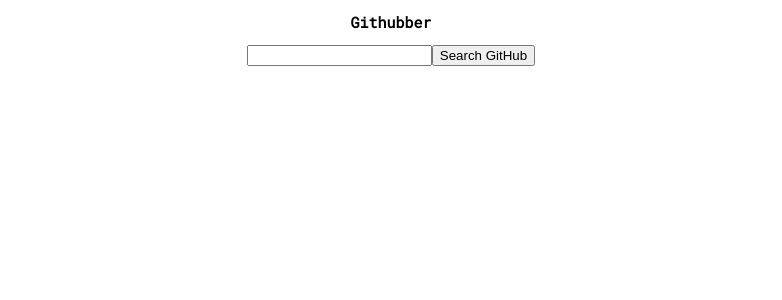
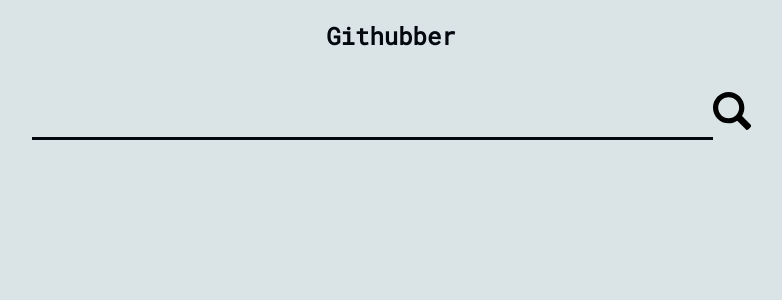
Before and after one commit to gagyibenedek/ng-githubber, an Angular app: page / in a window 1280 px wide. Shown: the top 300 px of the page, without its empty margins (249-1031 px from the left). Built offline with nearby package versions, Linux system fonts and the light colour scheme; what ngx-pagination would draw is missing.

Commit message:
a bit of styling

```diff
--- /dev/null
+++ b/src/_variables.scss
@@ -0,0 +1,5 @@
+$c-light: #dae3e5;
+$c-dark: #04080f;
+$c-bg: #a1c6ea;
+
+$transition-constant: .3s ease-in;
--- a/src/app/app.component.html
+++ b/src/app/app.component.html
@@ -1,5 +1,9 @@
 <div class="githubber">
-  <app-search (onSearch)="onSearch($event)"></app-search>
+  <app-search
+    [searchDone]="results.length > 0"
+    (onSearch)="onSearch($event)"
+    class="search">
+  </app-search>
   <app-result-list
     *ngIf="results.length > 0 && !spinnerVisible"
     [results]="results"
@@ -13,5 +17,7 @@
     (onCloseIssuesPanel)="onCloseIssuesPanel()"
     (onShowAllIssues)="onShowAllIssues()">
   </app-result-list>
-  <div *ngIf="spinnerVisible">Loading...</div>
+  <div *ngIf="spinnerVisible">
+    <app-spinner></app-spinner>
+  </div>
 </div>
--- a/src/app/app.component.scss
+++ b/src/app/app.component.scss
@@ -1,5 +1,8 @@
+@import '../variables';
+
 .githubber {
     text-align: center;
     font-family: 'Roboto Mono', monospace;
     font-size: 10px;
+    color: $c-dark;
 }
--- a/src/app/app.component.ts
+++ b/src/app/app.component.ts
@@ -33,17 +33,21 @@
   }
 
   onGetPage(page: number) {
+    this.spinnerVisible = true;
     this.gitHubService.getPage(page).subscribe((data:any) => {
       this.results = data.items.map(parseResultItem);
       this.currentPage = page;
+      this.spinnerVisible = false;
     })
   }
 
   onGetIssues(fullName: string) {
+    this.spinnerVisible = true;
     this.gitHubService.getIssues(fullName).subscribe((data:any) => {
       this.issues = data.items.map(parseIssueItem);
       this.issuesCount = data.total_count;
       this.isIssuesPanelOpen = true;
+      this.spinnerVisible = false;
     })
   }
 
@@ -53,9 +57,11 @@
   }
 
   onShowAllIssues() {
+    this.spinnerVisible = true;
     this.gitHubService.getAllIssues(this.issuesCount).subscribe((data:any) => {
       this.issues = data.items.map(parseIssueItem);
       this.isIssuesPanelOpen = true;
+      this.spinnerVisible = false;
     })
   }
 }
--- a/src/app/app.module.ts
+++ b/src/app/app.module.ts
@@ -10,13 +10,15 @@
 import { ResultItemComponent } from './result-item/result-item.component';
 
 import {GitHubService} from './services/git-hub.service';
+import { SpinnerComponent } from './spinner/spinner.component';
 
 @NgModule({
   declarations: [
     AppComponent,
     SearchComponent,
     ResultListComponent,
-    ResultItemComponent
+    ResultItemComponent,
+    SpinnerComponent
   ],
   imports: [
     BrowserModule,
--- a/src/app/search/search.component.html
+++ b/src/app/search/search.component.html
@@ -1,5 +1,5 @@
-<section>
-  <h1>Githubber</h1>
-  <input type="text" [(ngModel)]="searchTerm">
-  <button (click)="doSearch()">Search GitHub</button>
+<section class="search" [ngClass]="{'small': searchDone}">
+  <h1 class="header">Githubber</h1>
+  <input class="term" type="text" [(ngModel)]="searchTerm">
+  <button (click)="doSearch()" class="btn"></button>
 </section>
--- a/src/app/search/search.component.scss
+++ b/src/app/search/search.component.scss
@@ -0,0 +1,47 @@
+@import '../../variables';
+
+.search {
+    .header {
+        font-size: 24px;
+        transition: font-size $transition-constant;
+    }
+
+    .term {
+        border: none;
+        border-bottom: 3px solid $c-dark;
+        background-color: transparent;
+        padding: 5px 30px;
+        font-size: 3rem;
+        color: $c-dark;
+        text-align: center;
+    }
+
+    .btn {
+        $btn-size: 38px;
+        width: $btn-size;
+        height: $btn-size;
+        transition: width $transition-constant, height $transition-constant;
+        background-image: url('../../assets/search.svg');
+        background-size: cover;
+        background-color: transparent;
+        background-repeat: no-repeat;
+        border: none;
+        vertical-align: bottom;
+        margin-bottom: 10px;
+        cursor: pointer;
+    }
+}
+
+.search.small {
+
+    .header {
+        font-size: 16px;
+    }
+
+    .btn {
+        $btn-size: 20px;
+        width: $btn-size;
+        height: $btn-size;
+    }
+
+}
--- a/src/app/search/search.component.ts
+++ b/src/app/search/search.component.ts
@@ -1,4 +1,4 @@
-import { Component, OnInit, Output, EventEmitter } from '@angular/core';
+import { Component, OnInit, Input, Output, EventEmitter } from '@angular/core';
 
 @Component({
   selector: 'app-search',
@@ -6,6 +6,7 @@
   styleUrls: ['./search.component.scss']
 })
 export class SearchComponent implements OnInit {
+  @Input() searchDone: boolean = false;
   @Output() onSearch = new EventEmitter<string>();
 
   public searchTerm: string = '';
--- /dev/null
+++ b/src/app/spinner/spinner.component.html
@@ -0,0 +1,3 @@
+<div class="spinner-container">
+  <img src="../assets/spinner.svg" class="spinner">
+</div>
--- /dev/null
+++ b/src/app/spinner/spinner.component.scss
@@ -0,0 +1,17 @@
+
+.spinner-container {
+    position: fixed;
+    top: 0;
+    right: 0;
+    bottom: 0;
+    left: 0;
+    background-color: rgba(161, 198, 234, .5);
+}
+
+.spinner {
+    width: 100px;
+    position: absolute;
+    top: 50%;
+    left: 50%;
+    transform: translate(-50%, -50%);
+}
--- /dev/null
+++ b/src/app/spinner/spinner.component.ts
@@ -0,0 +1,15 @@
+import { Component, OnInit } from '@angular/core';
+
+@Component({
+  selector: 'app-spinner',
+  templateUrl: './spinner.component.html',
+  styleUrls: ['./spinner.component.scss']
+})
+export class SpinnerComponent implements OnInit {
+
+  constructor() { }
+
+  ngOnInit() {
+  }
+
+}
--- a/src/styles.scss
+++ b/src/styles.scss
@@ -1 +1,9 @@
-/* You can add global styles to this file, and also import other style files */
+@import 'variables';
+
+* {
+    outline: none;
+}
+
+body {
+    background-color: $c-light;
+}
```
Also changed, not shown: src/assets/search.svg (added), src/assets/spinner.svg (added).
